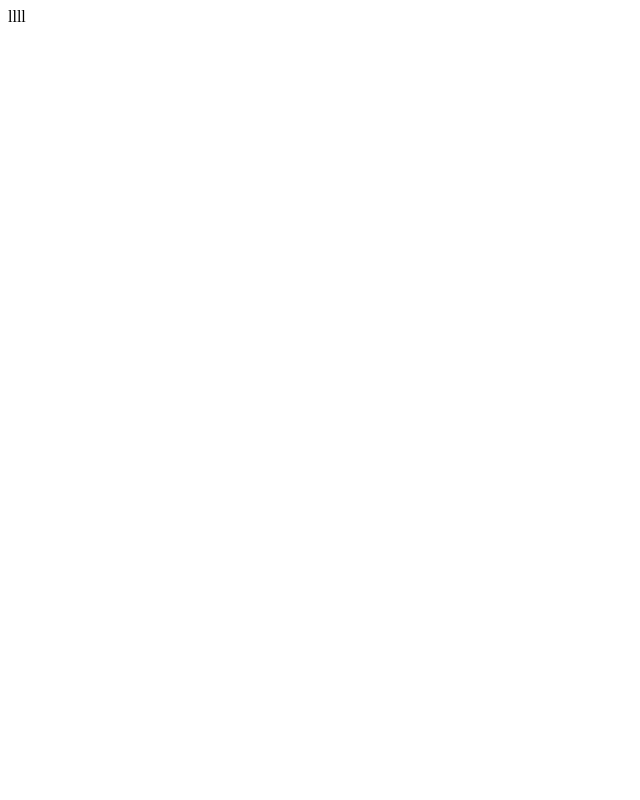
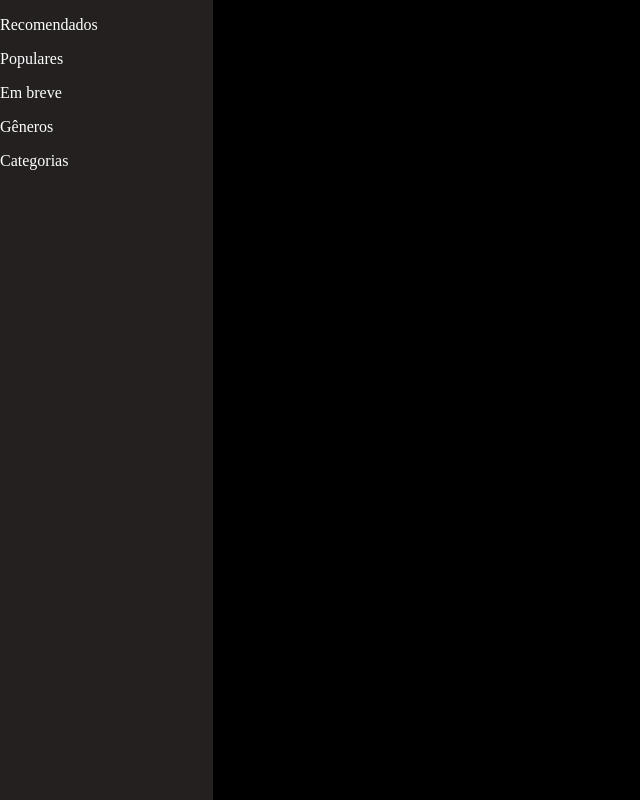
Before and after one commit to jjumonteiro/projetogamer, a plain HTML site: page carros/loja.html in a window 1280 px wide. Shown: the whole page, without its empty margins (0-640 px from the left). Drawn offline with Linux system fonts and the light colour scheme.

Commit message:
Atualizacao Lolja

```diff
--- a/carros/loja.html
+++ b/carros/loja.html
@@ -1 +1,26 @@
-llll
+<!DOCTYPE html>
+<html lang="pt-br">
+<head>
+    <meta charset="UTF-8">
+    <meta http-equiv="X-UA-Compatible" content="IE=edge">
+    <meta name="viewport" content="width=device-width, initial-scale=1.0">
+    <link rel="stylesheet" href="../inicio/style.css">
+    <title>Loja</title>
+</head>
+<body id="loja">
+    <header></header>
+
+    <main>
+        <div id="page">
+            <div id="sidebar">
+                <p>Recomendados</p>
+                <p>Populares</p>
+                <p>Em breve</p>
+                <p>Gêneros</p>
+                <p>Categorias</p>
+            </div>
+            <div id="gameslist"></div>
+        </div>
+    </main>
+</body>
+</html>
--- a/inicio/style.css
+++ b/inicio/style.css
@@ -0,0 +1,22 @@
+#loja{
+    margin: 0px;
+    padding: 0px;
+}
+
+#loja main #page{
+    display: grid;
+    grid-template-columns: 1fr 5fr;
+    height: 100vh;
+}
+
+#loja main #page #sidebar{
+    background-color: #242020;
+}
+
+#loja main #page #gameslist{
+    background-color: black;
+}
+
+p{
+    color: white;
+}
```
Also changed, not shown: carros/loja.css (deleted).
